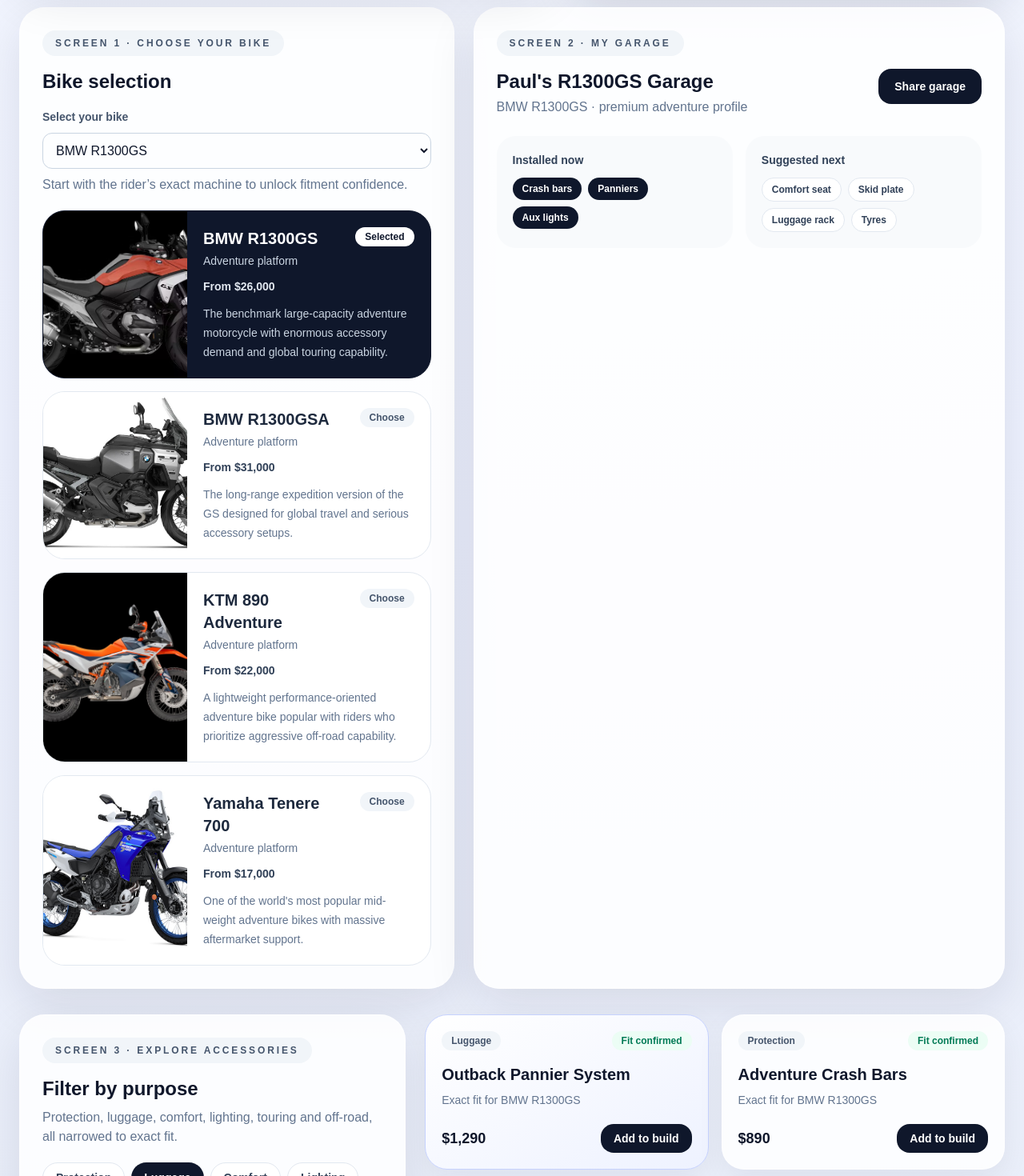
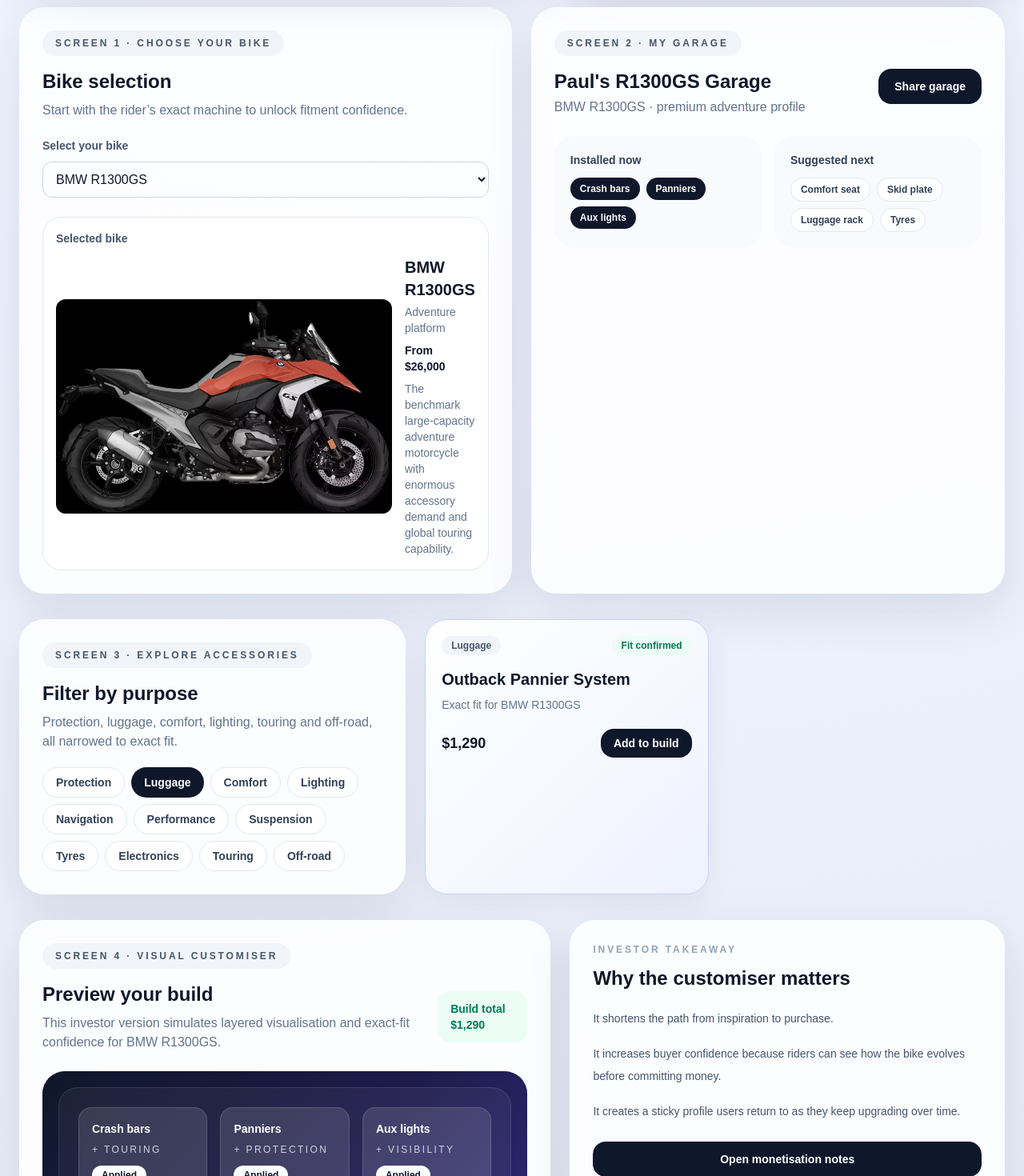
Before and after one commit to Jubble-accessoriseit/accessorise-demo, a Next.js app in the folder accessorise-demo/: page / in a window 1280 px wide. Shown: the part 1360-2830 px from the top of the page at 80% size. Built offline with nearby package versions, Linux system fonts and the light colour scheme.

Commit message:
added Ducati Multistrada V4S with image

```diff
--- a/accessorise-demo/app/page.tsx
+++ b/accessorise-demo/app/page.tsx
@@ -64,6 +64,21 @@
     buildTotal: "$1,740",
     featuredAccessory: "Soft Luggage Touring Kit",
   },
+  {
+  name: "Ducati Multistrada V4S",
+  type: "Adventure sport touring",
+  price: "From $33,000",
+  image: "/ducati-multistrada-v4s.jpg",
+  blurb:
+    "A high-performance adventure touring motorcycle combining Ducati superbike technology with long-distance comfort.",
+  garageTitle: "Multistrada V4S Garage",
+  garageSubtitle: "Ducati Multistrada V4S · sport adventure profile",
+  installed: ["Touring screen", "Ducati panniers", "Heated grips"],
+  suggested: ["Engine protection", "Aux lights", "Tank bag", "Comfort seat"],
+  heroLabel: "Sport touring build",
+  buildTotal: "$2,540",
+  featuredAccessory: "Ducati Touring Pannier Set",
+},
 ];
 
 const activeBike = useMemo(
@@ -87,13 +102,22 @@
   "Touring",
   "Off-road",
 ];
+ const [selectedCategory, setSelectedCategory] = useState("Luggage");
+const parsePrice = (price) =>
+  Number(price.replace("$", "").replace(/,/g, ""));
  const accessories = [
   { name: activeBike.featuredAccessory, category: "Luggage", price: activeBike.name.includes("GSA") ? "$1,690" : "$1,290", fit: `Exact fit for ${activeBike.name}`, featured: true },
   { name: "Adventure Crash Bars", category: "Protection", price: "$890", fit: `Exact fit for ${activeBike.name}` },
   { name: "Rally Skid Plate", category: "Off-road", price: "$640", fit: `Exact fit for ${activeBike.name}` },
   { name: "Touring Comfort Seat", category: "Comfort", price: "$520", fit: `Exact fit for ${activeBike.name}` },
 ];
-
+const filteredAccessories = accessories.filter(
+  (item) => item.category === selectedCategory
+);
+const buildValue = filteredAccessories.reduce(
+  (total, item) => total + parsePrice(item.price),
+  0
+);
   const communityBuilds = [
     {
       title: "Outback Touring Setup",
@@ -257,12 +281,19 @@
         </section>
 
         <section className="grid gap-6 xl:grid-cols-[0.9fr_1.1fr]">
+
   <div className="rounded-[32px] border border-white/60 bg-white/85 p-7 shadow-[0_20px_60px_rgba(15,23,42,0.10)]">
+
     <div className="inline-flex rounded-full bg-slate-100 px-4 py-2 text-xs font-semibold uppercase tracking-[0.24em] text-slate-600">
       Screen 1 · choose your bike
     </div>
+
     <h3 className="mt-4 text-2xl font-bold">Bike selection</h3>
-            <div className="mt-4">
+    <p className="mt-2 text-slate-500">
+      Start with the rider’s exact machine to unlock fitment confidence.
+    </p>
+
+    <div className="mt-5">
       <label className="text-sm font-semibold text-slate-600">
         Select your bike
       </label>
@@ -279,72 +310,96 @@
         ))}
       </select>
     </div>
-            <p className="mt-2 text-slate-500">Start with the rider’s exact machine to unlock fitment confidence.</p>
 
-            <div className="mt-5 grid gap-4">
-              {bikeOptions.map((bike) => {
-                const isSelected = bike.name === activeBike.name;
-                return (
-                <button
-                  type="button"
-                  key={bike.name}
-                  onClick={() => setSelectedBike(bike.name)}
-                  className={`overflow-hidden rounded-[28px] border text-left transition hover:-translate-y-0.5 ${isSelected ? 'border-slate-900 bg-slate-900 text-white' : 'border-slate-200 bg-white text-slate-800'}`}
-                >
-                  <div className="grid gap-0 md:grid-cols-[180px_1fr]">
-                    <div className="h-[160px] md:h-full">
-                      <img src={bike.image} alt={bike.name} className="h-full w-full object-cover" />
-                    </div>
-                    <div className="p-5">
-                      <div className="flex flex-col gap-3 md:flex-row md:items-start md:justify-between">
-                        <div>
-                          <div className="text-xl font-bold">{bike.name}</div>
-                          <div className={`mt-1 text-sm ${isSelected ? 'text-slate-300' : 'text-slate-500'}`}>{bike.type}</div>
-                        </div>
-                        <div className={`rounded-full px-3 py-1 text-xs font-semibold ${isSelected ? 'bg-white text-slate-900' : 'bg-slate-100 text-slate-600'}`}>
-                          {isSelected ? 'Selected' : 'Choose'}
-                        </div>
-                      </div>
-                      <div className={`mt-3 text-sm font-semibold ${isSelected ? 'text-slate-200' : 'text-slate-700'}`}>{bike.price}</div>
-                      <p className={`mt-3 text-sm leading-6 ${isSelected ? 'text-slate-300' : 'text-slate-500'}`}>{bike.blurb}</p>
-                    </div>
-                  </div>
-                </button>
-              )})}
-            </div>
+    <div className="mt-6 rounded-3xl border border-slate-200 bg-white p-4">
+
+      <div className="text-sm font-semibold text-slate-600">
+        Selected bike
       </div>
 
+      <div className="mt-3 grid items-center gap-4 md:grid-cols-[420px_1fr]">
+
+        <img
+          src={activeBike.image}
+          alt={activeBike.name}
+          className="w-full rounded-xl object-cover"
+        />
+
+        <div>
+          <div className="text-xl font-bold">{activeBike.name}</div>
+          <div className="mt-1 text-sm text-slate-500">{activeBike.type}</div>
+          <div className="mt-2 text-sm font-semibold">{activeBike.price}</div>
+          <p className="mt-2 text-sm text-slate-500">{activeBike.blurb}</p>
+        </div>
+
+      </div>
+
+    </div>
+
+  </div>
+
+
   <div className="rounded-[32px] border border-white/60 bg-white/85 p-7 shadow-[0_20px_60px_rgba(15,23,42,0.10)]">
+
     <div className="inline-flex rounded-full bg-slate-100 px-4 py-2 text-xs font-semibold uppercase tracking-[0.24em] text-slate-600">
       Screen 2 · my garage
     </div>
+
     <div className="mt-4 flex flex-col gap-6 lg:flex-row lg:items-start lg:justify-between">
+
       <div>
         <h3 className="text-2xl font-bold">{activeBike.garageTitle}</h3>
         <p className="mt-1 text-slate-500">{activeBike.garageSubtitle}</p>
       </div>
-              <button className="rounded-2xl bg-slate-900 px-5 py-3 text-sm font-semibold text-white">Share garage</button>
+
+      <button className="rounded-2xl bg-slate-900 px-5 py-3 text-sm font-semibold text-white">
+        Share garage
+      </button>
+
     </div>
 
     <div className="mt-6 grid gap-4 md:grid-cols-2">
+
       <div className="rounded-3xl bg-slate-50 p-5">
-                <div className="text-sm font-semibold text-slate-700">Installed now</div>
+        <div className="text-sm font-semibold text-slate-700">
+          Installed now
+        </div>
+
         <div className="mt-3 flex flex-wrap gap-2">
           {installed.map((item) => (
-                    <span key={item} className="rounded-full bg-slate-900 px-3 py-1.5 text-xs font-semibold text-white">{item}</span>
+            <span
+              key={item}
+              className="rounded-full bg-slate-900 px-3 py-1.5 text-xs font-semibold text-white"
+            >
+              {item}
+            </span>
           ))}
         </div>
       </div>
+
       <div className="rounded-3xl bg-slate-50 p-5">
-                <div className="text-sm font-semibold text-slate-700">Suggested next</div>
+
+        <div className="text-sm font-semibold text-slate-700">
+          Suggested next
+        </div>
+
         <div className="mt-3 flex flex-wrap gap-2">
           {recommended.map((item) => (
-                    <span key={item} className="rounded-full border border-slate-200 bg-white px-3 py-1.5 text-xs font-semibold text-slate-700">{item}</span>
+            <span
+              key={item}
+              className="rounded-full border border-slate-200 bg-white px-3 py-1.5 text-xs font-semibold text-slate-700"
+            >
+              {item}
+            </span>
           ))}
         </div>
+
       </div>
+
     </div>
+
   </div>
+
 </section>
 
         <section className="grid gap-6 xl:grid-cols-[0.8fr_1.2fr]">
@@ -356,7 +411,15 @@
             <p className="mt-2 text-slate-500">Protection, luggage, comfort, lighting, touring and off-road, all narrowed to exact fit.</p>
             <div className="mt-5 flex flex-wrap gap-2">
               {categories.map((category, index) => (
-                <button key={category} className={`rounded-full px-4 py-2 text-sm font-semibold ${index === 1 ? 'bg-slate-900 text-white' : 'border border-slate-200 bg-white text-slate-700'}`}>
+                <button
+  key={category}
+  onClick={() => setSelectedCategory(category)}
+  className={`rounded-full px-4 py-2 text-sm font-semibold ${
+    selectedCategory === category
+      ? "bg-slate-900 text-white"
+      : "border border-slate-200 bg-white text-slate-700"
+  }`}
+>
                   {category}
                 </button>
               ))}
@@ -364,7 +427,17 @@
           </div>
 
           <div className="grid gap-4 md:grid-cols-2">
-            {accessories.map((item) => (
+           {filteredAccessories.length === 0 && (
+  <div className="col-span-2 rounded-2xl border border-slate-200 bg-white p-6 text-center">
+    <div className="text-lg font-semibold text-slate-800">
+      No accessories in this category yet
+    </div>
+    <div className="mt-2 text-sm text-slate-500">
+      More products coming soon for {selectedCategory}.
+    </div>
+  </div>
+)}
+           {filteredAccessories.map((item) => (
               <div key={item.name} className={`rounded-[28px] border p-5 shadow-[0_12px_35px_rgba(15,23,42,0.06)] ${item.featured ? 'border-indigo-200 bg-gradient-to-br from-white to-indigo-50' : 'border-white/60 bg-white/85'}`}>
                 <div className="flex items-center justify-between">
                   <div className="inline-flex rounded-full bg-slate-100 px-3 py-1 text-xs font-semibold text-slate-600">{item.category}</div>
@@ -391,7 +464,7 @@
                 <h3 className="text-2xl font-bold">Preview your build</h3>
                 <p className="mt-2 text-slate-500">This investor version simulates layered visualisation and exact-fit confidence for {activeBike.name}.</p>
               </div>
-              <div className="rounded-2xl bg-emerald-50 px-4 py-3 text-sm font-semibold text-emerald-700">Build total {activeBike.buildTotal}</div>
+              <div className="rounded-2xl bg-emerald-50 px-4 py-3 text-sm font-semibold text-emerald-700">Build total ${buildValue.toLocaleString()}</div>
             </div>
 
             <div className="mt-6 rounded-[28px] bg-[linear-gradient(135deg,#0f172a,#1e1b4b,#312e81)] p-5 shadow-inner">
```
Also changed, not shown: accessorise-demo/public/ducati-multistrada-v4s.jpg (added). Lines whose indentation alone changed are shown as unchanged.
